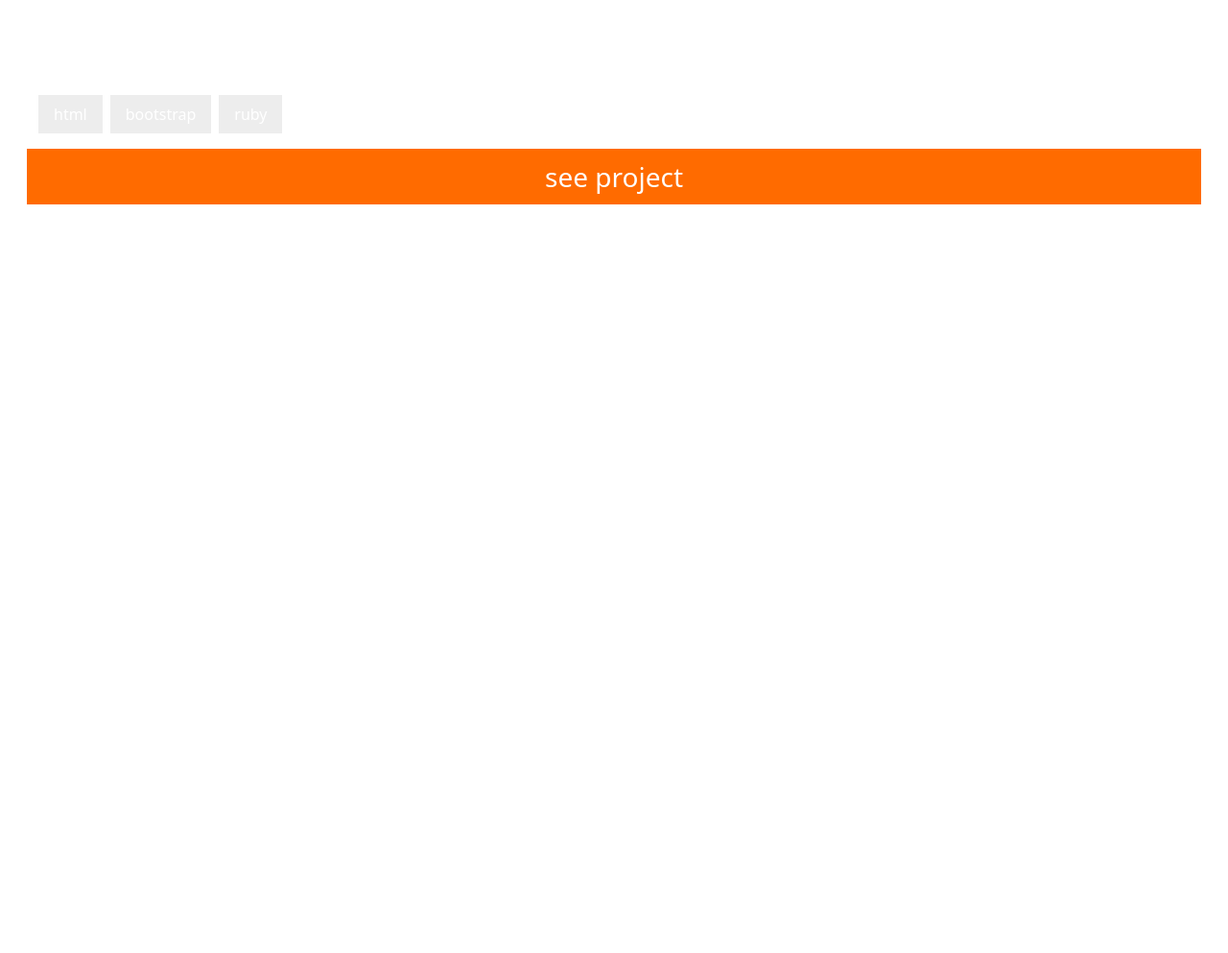
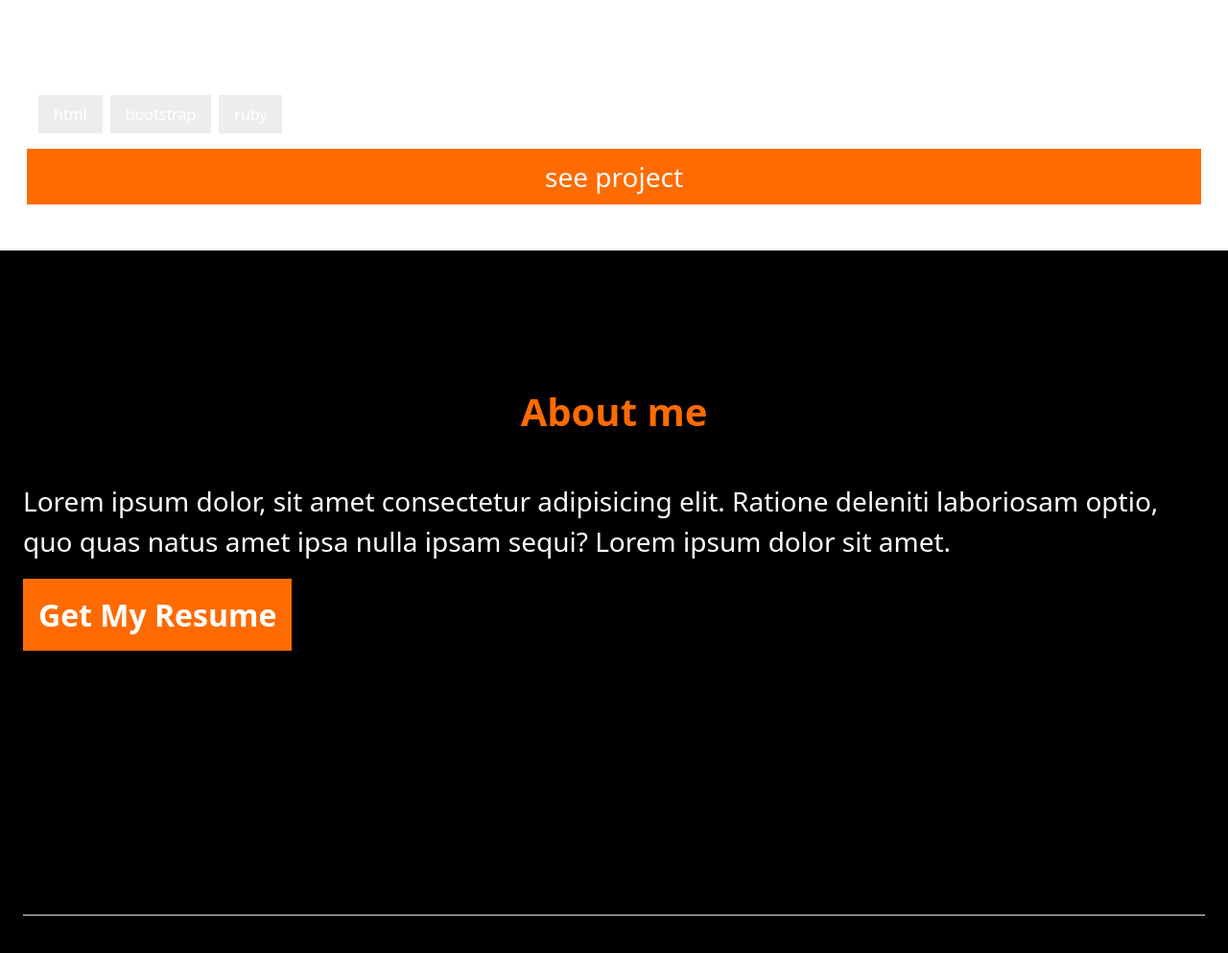
Before and after one commit to wayungi/portfolio_with_bootstrap, a website: page index.html in a window 1280 px wide. Shown: the part 3269-4262 px from the top of the page at 96% size. Before the commit the page ends 3506 px from the top, so only its background shows below. Drawn offline with nearby package versions, Linux system fonts and the light colour scheme.

Commit message:
Add about me section

```diff
--- a/index.html
+++ b/index.html
@@ -183,6 +183,25 @@
             <a href="#" class="col-sm-12 px-4 py-2 text-decoration-none text-center fs-3 see-project text-white">see project</a>
         </div>
 
+        <!-- dark section with more info -->
+        <div class="row info-gp bg-black mt-5 py-5 px-4">
+
+            <div class="row about-me border-bottom mx-0 px-0">
+                <h1 class="col-sm-12 my-5 pt-5 fw-bold h1-color-1  text-center">About me</h1>
+                <p class="col-sm-12 text-white fs-3 px-0">
+                    Lorem ipsum dolor, sit amet consectetur adipisicing elit. Ratione deleniti
+                    laboriosam optio, quo quas natus amet ipsa nulla ipsam sequi?
+                    Lorem ipsum dolor sit amet.
+                </p>
+                <div class="col-sm-8 mt-3 mb-5 px-0">
+                    <a href="#" class="text-decoration-none py-3 px-3 mb-5 text-white fs-2 see-project text-capitalize fw-bold">get my resume</a>
+                </div>
+            </div>
+
+
+
+        </div>
+
     </div>
     <srcipt src="node_modules/bootstrap/dist/js/bootstrap.bundle.min.js"></srcipt>
 </body>
--- a/style.css
+++ b/style.css
@@ -1,3 +1,8 @@
+/* *{
+    margin:0;
+    padding:0;
+} */
+
 .time-bar,
 nav {
     background-color: #3C3A39;
@@ -31,3 +36,8 @@ nav {
 .bg-grey{
     background-color: rgba( 211,211,211, .4 );
 }
+
+/* creating needed space for background image */
+div.about-me {
+    padding-bottom: 240px;
+}
```
